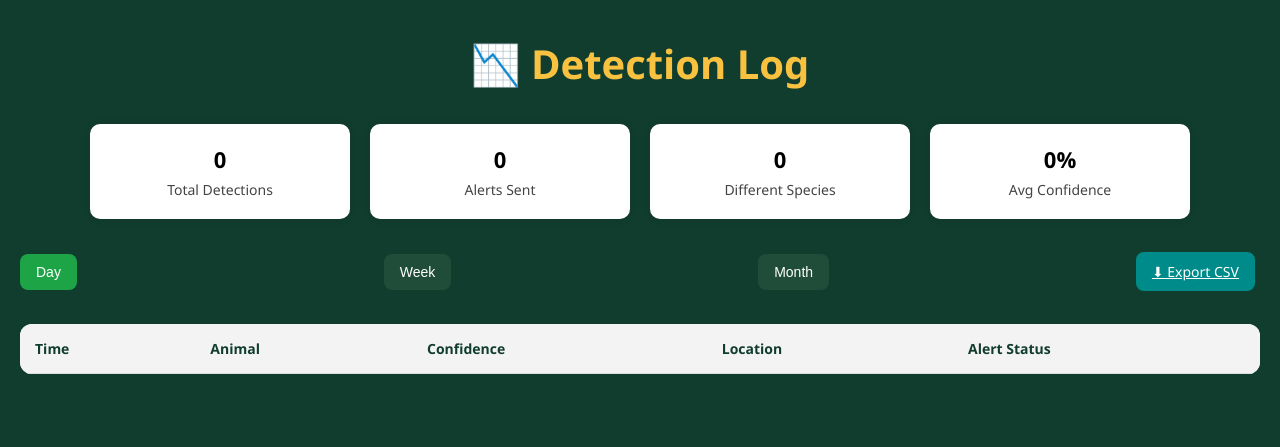
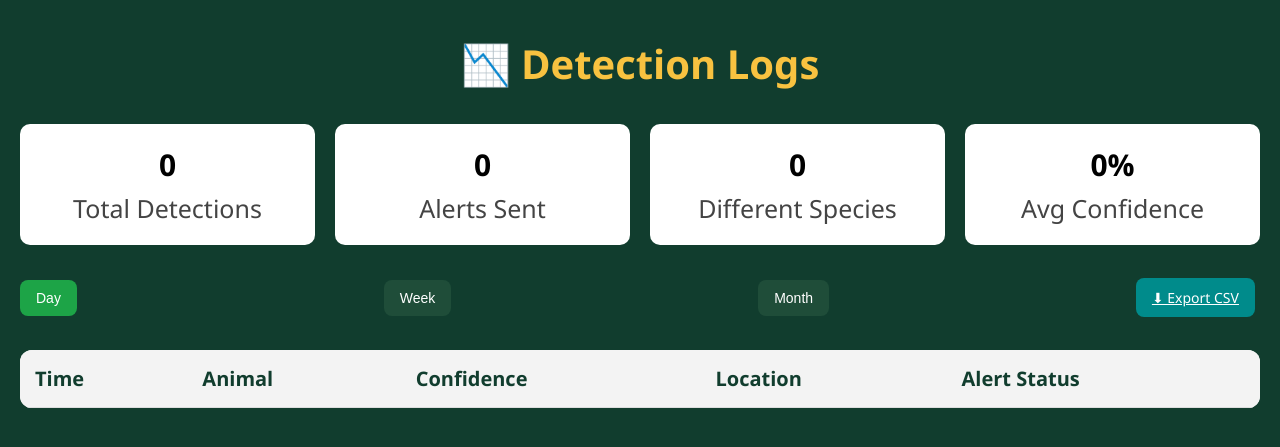
Before and after one commit to Ochan-LOKIDORMOI/Capstone_final_project, a Flask app: page /log in a window 1280 px wide. Shown: the part 141-588 px from the top of the page. Run offline with Flask 3, Linux system fonts and the light colour scheme; data that the repository does not hold is empty.

Commit message:
Final Project

```diff
--- a/static/css/log.css
+++ b/static/css/log.css
@@ -8,21 +8,20 @@
 }
 
 .stat-box {
+  flex: 1;
   background: white;
   color: black;
   padding: 20px;
   border-radius: 10px;
-  width: 220px;
   text-align: center;
-  font-size: 22px;
+  text-decoration: none;
   font-weight: bold;
-  box-shadow: 0 0 8px rgba(0, 0, 0, 0.1);
 }
 
 .stat-box span {
   display: block;
   margin-top: 6px;
-  font-size: 14px;
+  font-size: 25px;
   color: #444;
   font-weight: normal;
 }
@@ -74,7 +73,7 @@ td {
   padding: 15px;
   text-align: left;
   border-bottom: 1px solid #ddd;
-  font-size: 14px;
+  font-size: 20px;
   color: #113d2e;
 }
 
--- a/templates/log.html
+++ b/templates/log.html
@@ -3,7 +3,7 @@ content %} {% block styles %}
 <link rel="stylesheet" href="{{ url_for('static', filename='css/log.css') }}" />
 {% endblock %}
 
-<h2 class="page-title">📉 Detection Log</h2>
+<h2 class="page-title">📉 Detection Logs</h2>
 
 <!-- Stats Summary -->
 <div class="log-stats">
```
